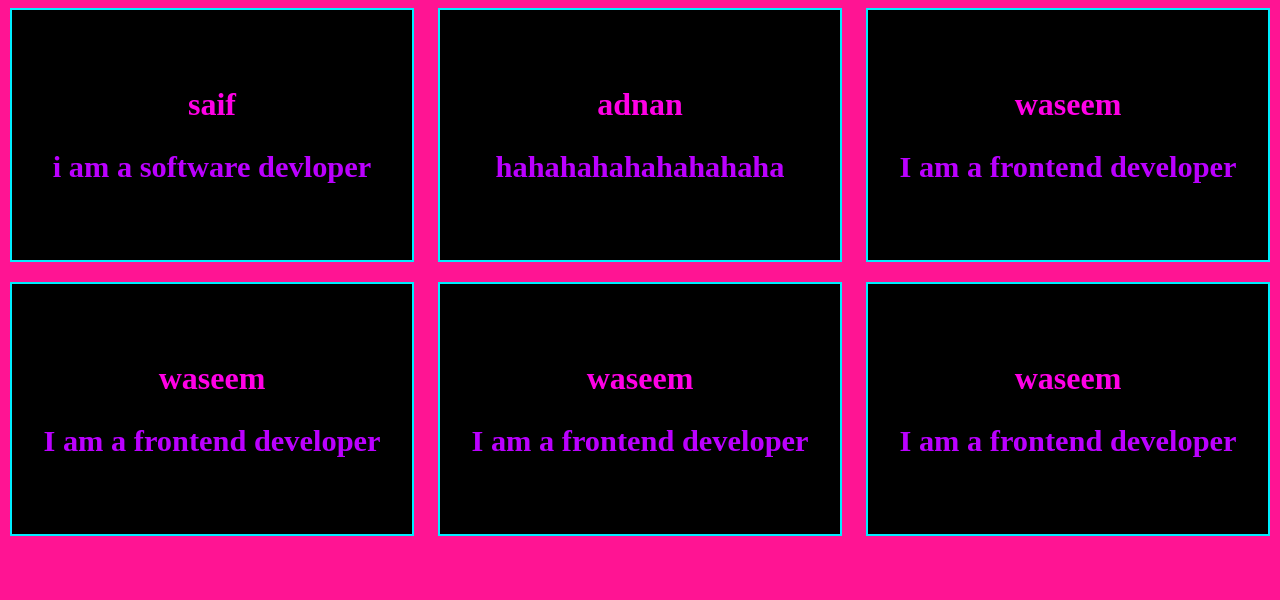
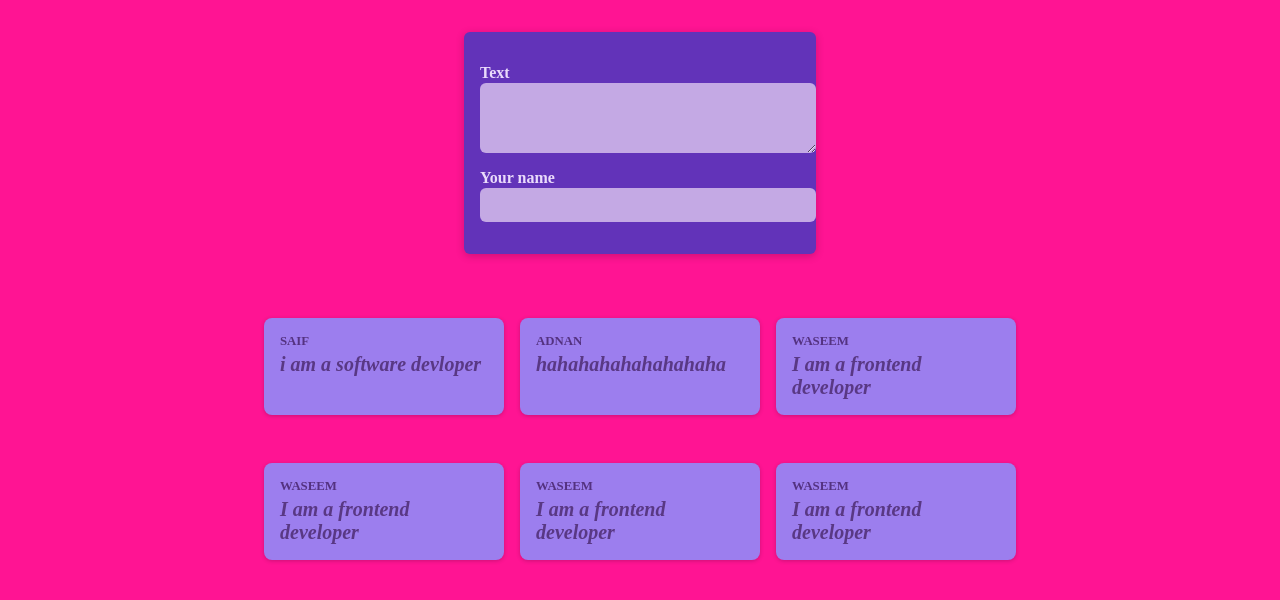
Before and after one commit to waseembaloch21/Twitter-Demo, a React (Vite) app: page / in a window 1280 px wide. Shown: the top 600 px of the page. Built offline with nearby package versions, Linux system fonts and the light colour scheme.

Commit message:
update little

```diff
--- a/package.json
+++ b/package.json
@@ -23,6 +23,6 @@
     "eslint-plugin-react-hooks": "^5.0.0",
     "eslint-plugin-react-refresh": "^0.4.16",
     "globals": "^15.14.0",
-    "vite": "^6.0.5"
+    "vite": "^6.0.6"
   }
 }
--- /dev/null
+++ b/src/components/NewPost.jsx
@@ -0,0 +1,18 @@
+import classes from './NewPost.module.css';
+
+function NewPost() {
+  return (
+    <form className={classes.form}>
+      <p>
+        <label htmlFor="body">Text</label>
+        <textarea id="body" required rows={3} />
+      </p>
+      <p>
+        <label htmlFor="name">Your name</label>
+        <input type="text" id="name" required />
+      </p>
+    </form>
+  );
+}
+
+export default NewPost;
--- /dev/null
+++ b/src/components/NewPost.module.css
@@ -0,0 +1,55 @@
+.form {
+  background-color: #6233b9;
+  padding: 1rem;
+  width: 20rem;
+  margin: 2rem auto;
+  border-radius: 6px;
+  box-shadow: 0 2px 8px rgba(0, 0, 0, 0.2);
+}
+
+.form label {
+  display: block;
+  margin-bottom: 0.05rem;
+  color: #eadbfb;
+  font-weight: bold;
+}
+
+.form input,
+.form textarea {
+  display: block;
+  width: 100%;
+  font: inherit;
+  padding: 0.5rem;
+  border-radius: 6px;
+  border: none;
+  background-color: #c4a9e4;
+  color: #28262c;
+}
+
+.actions {
+  display: flex;
+  justify-content: flex-end;
+  gap: 0.5rem;
+}
+
+.actions button {
+  cursor: pointer;
+  font: inherit;
+  padding: 0.5rem 1.5rem;
+  border: none;
+  border-radius: 4px;
+  background-color: #34036c;
+  color: #e5d5f7;
+}
+
+.actions button:hover {
+  background-color: #23014a;
+}
+
+.actions button[type='button'] {
+  background-color: transparent;
+}
+
+.actions button[type='button']:hover {
+  color: #d1bee6;
+}
--- a/src/components/Post.jsx
+++ b/src/components/Post.jsx
@@ -4,7 +4,7 @@
 const Post = (props) => {
 
   return (
-    <div className={classes.container}>
+    <div className={classes.post}>
     <li >
       <h2 className={classes.author}>{props.author}</h2>
       <h2 className={classes.comment}>{props.comment}</h2>
--- a/src/components/Post.module.css
+++ b/src/components/Post.module.css
@@ -1,24 +1,35 @@
-.container {
-    height: 250px;
-    width: 400px;
-    border: 2px solid rgb(0, 238, 255);
-    display: flex;
-    flex-wrap: wrap;
-    justify-content: center;
-    align-items: center;
-    text-align: center;
-    background-color: black;
-}
+.post {
+    margin: 1rem 0;
+    padding: 1rem;
+    background-color: #9c7eee;
+    border-radius: 8px;
+    box-shadow: 0 1px 4px rgba(0, 0, 0, 0.2);
+    animation: animate-in 1s ease-out forwards;
+  }
 
+  .author {
+    font-size: 0.8rem;
+    font-weight: bold;
+    color: #543280;
+    margin: 0;
+    text-transform: uppercase;
+  }
 
-.author {
-    font-size: 2rem;
-    color: rgb(255, 0, 230);
-    font-weight: bold;
-}
+  .comment {
+    white-space: pre-wrap;
+    font-size: 1.25rem;
+    margin: 0.25rem 0 0 0;
+    color: #593884;
+    font-style: italic;
+  }
 
-.comment {
-    font-size: 1.9rem;
-    color: rgb(187, 0, 255);
-    font-weight: bold;
-}
+  @keyframes animate-in {
+    from {
+      opacity: 0;
+      transform: translateY(1rem);
+    }
+    to {
+      opacity: 1;
+      transform: translateY(0);
+    }
+  }
--- a/src/components/PostsList.jsx
+++ b/src/components/PostsList.jsx
@@ -1,11 +1,13 @@
 import React from 'react'
 import Post from './Post'
 import styles from "./PostsList.module.css"
+import NewPost from './NewPost'
 
 export const PostsList = () => {
     return (
         <div >
-            <ul className={styles.ul}>
+            <NewPost />
+            <ul className={styles.posts}>
                 <Post author="saif" comment="i am a software devloper" />
                 <Post author="adnan" comment="hahahahahahahahaha" />
                 <Post author="waseem" comment="I am a frontend developer" />
--- a/src/components/PostsList.module.css
+++ b/src/components/PostsList.module.css
@@ -1,11 +1,10 @@
-ul {
+.posts {
     list-style: none;
-    gap: 20px;
-    display: flex;
-    flex-wrap: wrap;
-    justify-content: space-around;
-    margin: 0;
-    padding: 0;
-
-
-}
+    max-width: 50rem;
+    margin: 1rem auto;
+    padding: 1rem 0;
+    display: grid;
+    gap: 1rem;
+    grid-template-columns: repeat(3, 30%);
+    justify-content: center;
+  }
```
Also changed, not shown: 1 other file (tests, documents, lock files or other folders).
